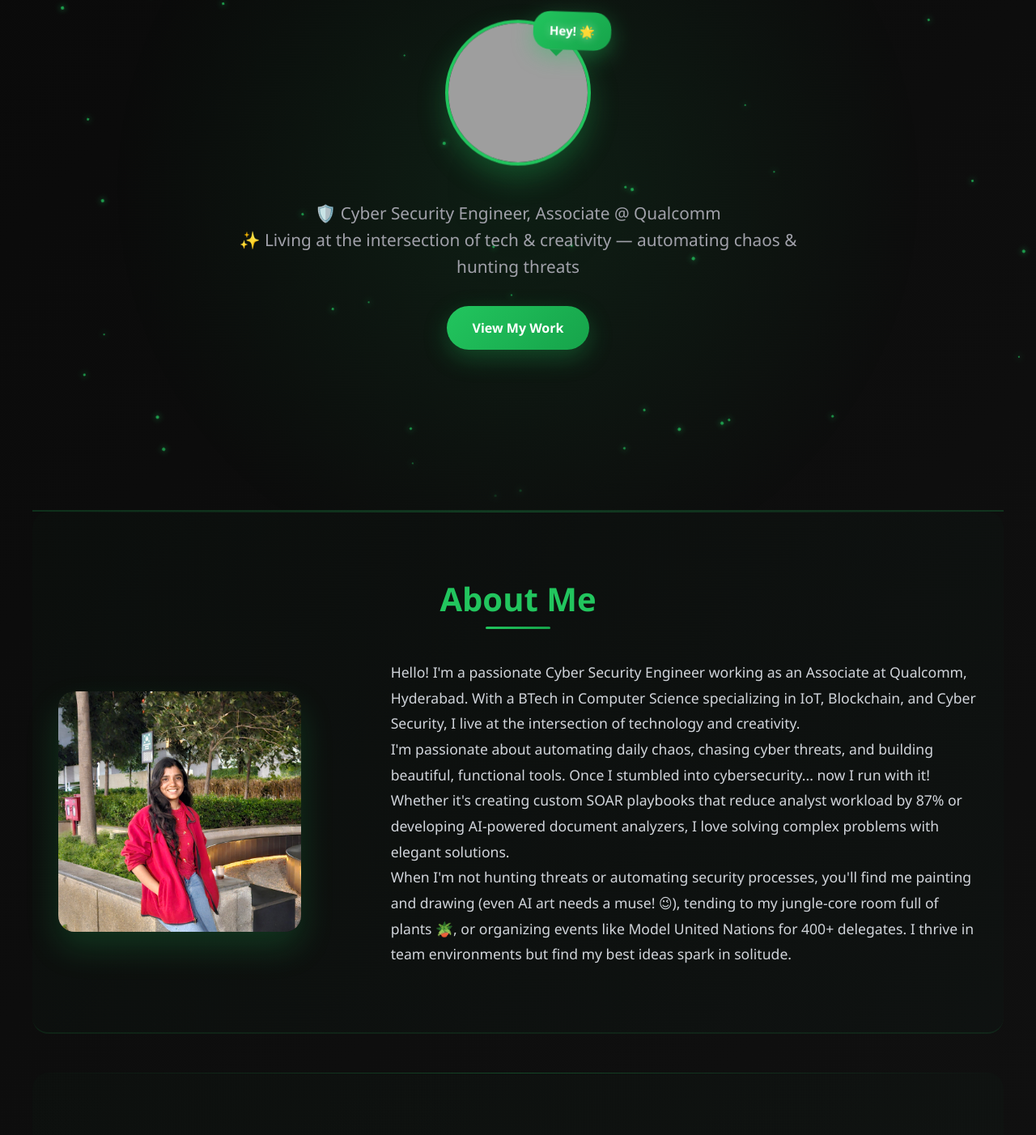
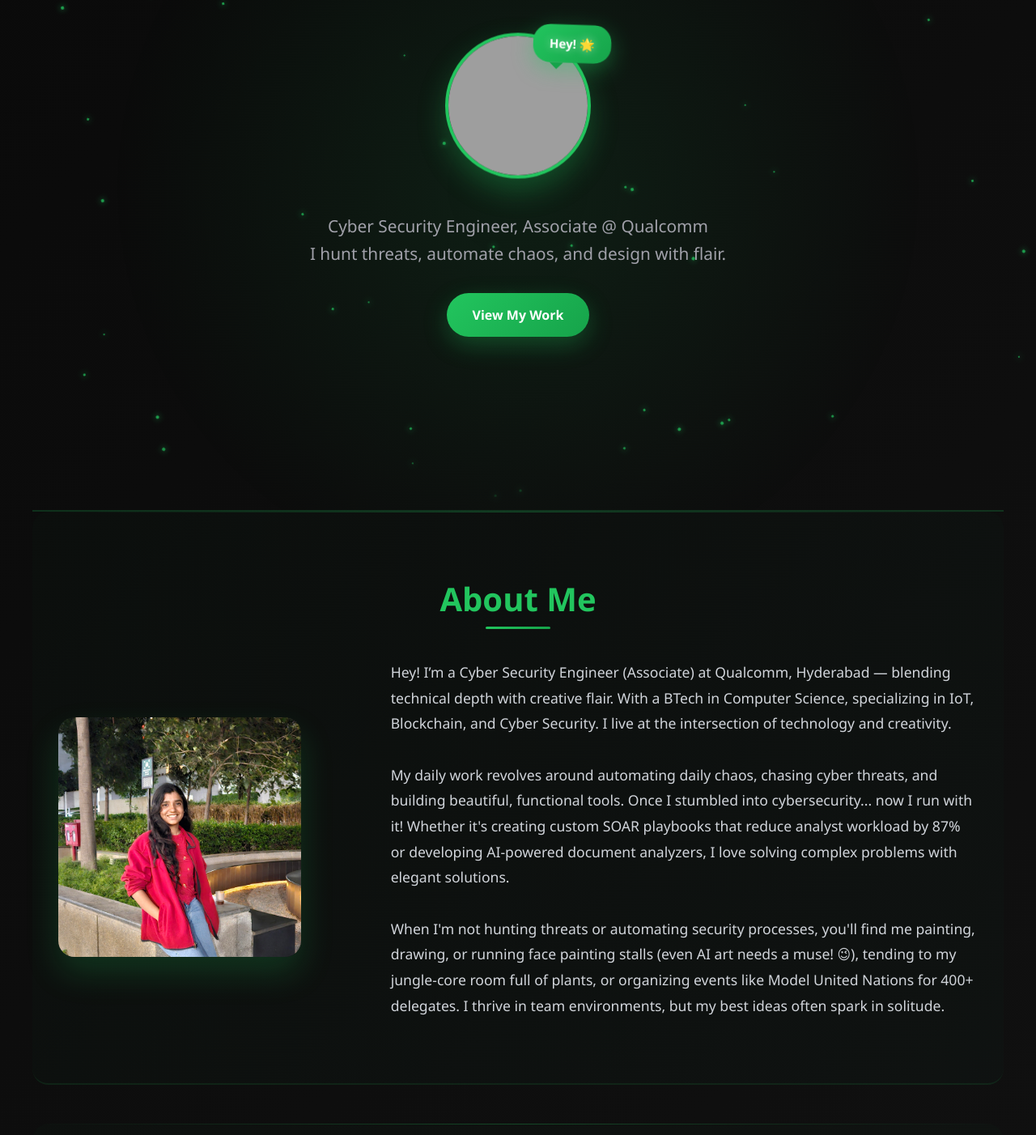
Before and after one commit to shriya-bandi/shriya-bandi.github.io, a plain HTML site: page index.html in a window 1280 px wide. Shown: the part 168-1570 px from the top of the page at 81% size. Drawn offline with Linux system fonts and the light colour scheme; grey boxes are pictures that could not be loaded.

Commit message:
Update index.html

```diff
--- a/index.html
+++ b/index.html
@@ -799,7 +799,7 @@
                     <span class="dynamic-greeting">Hi there! 👋</span>
                 </div>
             </div>
-            <p>🛡️ Cyber Security Engineer, Associate @ Qualcomm<br>✨ Living at the intersection of tech & creativity — automating chaos & hunting threats</p>
+            <p>Cyber Security Engineer, Associate @ Qualcomm<br>I hunt threats, automate chaos, and design with flair.</p>
             <a href="#projects" class="cta-button">View My Work</a>
         </div>
     </section>
@@ -812,9 +812,11 @@
                 <img src="20250618_032652 (2).jpg" alt="Shriya Bandi" class="profile-pic">
             </div>
             <div class="about-text">
-                <p>Hello! I'm a passionate Cyber Security Engineer working as an Associate at Qualcomm, Hyderabad. With a BTech in Computer Science specializing in IoT, Blockchain, and Cyber Security, I live at the intersection of technology and creativity.</p>
-                <p>I'm passionate about automating daily chaos, chasing cyber threats, and building beautiful, functional tools. Once I stumbled into cybersecurity... now I run with it! Whether it's creating custom SOAR playbooks that reduce analyst workload by 87% or developing AI-powered document analyzers, I love solving complex problems with elegant solutions.</p>
-                <p>When I'm not hunting threats or automating security processes, you'll find me painting and drawing (even AI art needs a muse! 😉), tending to my jungle-core room full of plants 🪴, or organizing events like Model United Nations for 400+ delegates. I thrive in team environments but find my best ideas spark in solitude.</p>
+                <p>Hey! I’m a Cyber Security Engineer (Associate) at Qualcomm, Hyderabad — blending technical depth with creative flair. With a BTech in Computer Science, specializing in IoT, Blockchain, and Cyber Security. I live at the intersection of technology and creativity.</p><br>
+                <p>My daily work revolves around automating daily chaos, chasing cyber threats, and building beautiful, functional tools.
+Once I stumbled into cybersecurity... now I run with it! Whether it's creating custom SOAR playbooks that reduce analyst workload by 87% or developing AI-powered document analyzers, I love solving complex problems with elegant solutions.
+</p><br>
+                <p>When I'm not hunting threats or automating security processes, you'll find me painting, drawing, or running face painting stalls (even AI art needs a muse! 😉), tending to my jungle-core room full of plants, or organizing events like Model United Nations for 400+ delegates. I thrive in team environments, but my best ideas often spark in solitude.</p>
             </div>
         </div>
     </section>
```
